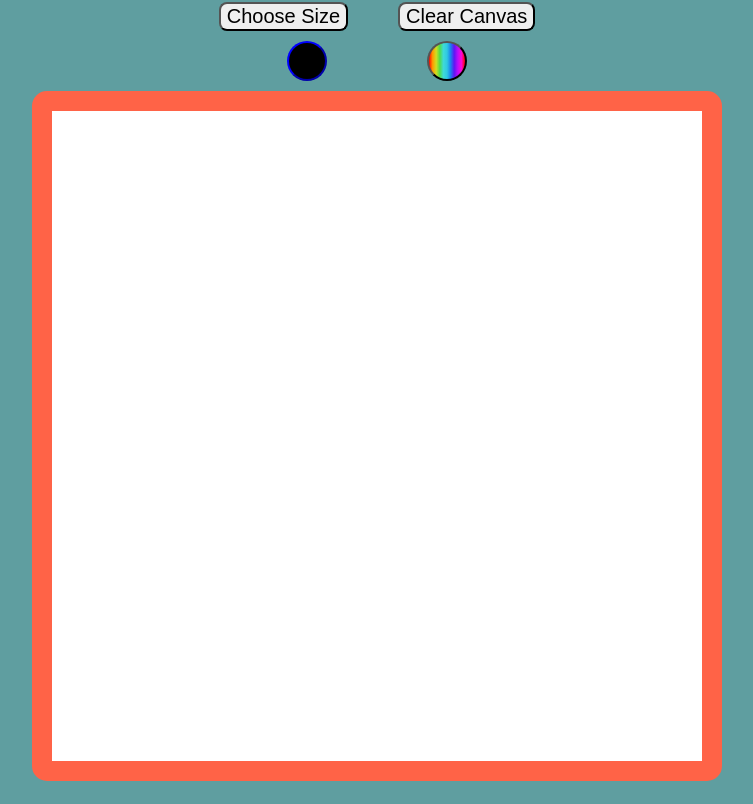
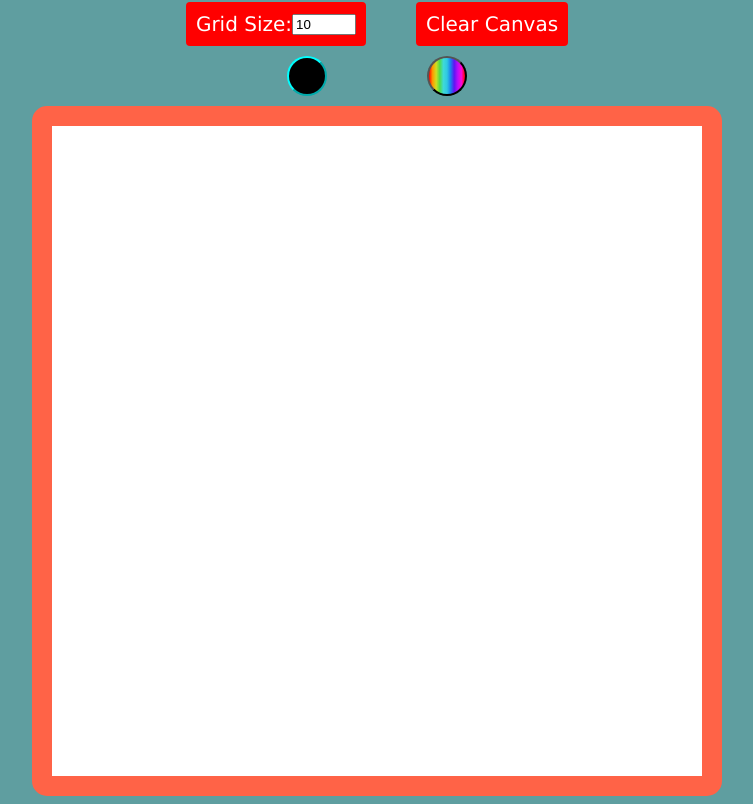
Before and after one commit to nitant-p/odin-etch-a-sketch, a plain HTML site: page index.html in a window 1280 px wide. Shown: the part 74-878 px from the top of the page, without its empty margins (263-1016 px from the left). Drawn offline with Linux system fonts and the light colour scheme.

Commit message:
Change size from button to number input

```diff
--- a/index.html
+++ b/index.html
@@ -11,7 +11,10 @@
 <body>
     <div class="header">Etch-a-Sketch</div>
     <div class="button-container">
-        <button class="size">Choose Size</button>
+        <div class="size-container">
+            <label for="size">Grid Size:</label>
+            <input type="number" id="size" name="size" min="1" max="100" value="10">
+        </div>
         <button class="clear">Clear Canvas</button>
     </div>
     <div class="color-chooser">
--- a/script.js
+++ b/script.js
@@ -28,8 +28,8 @@ function createGrid (size) {
         }));
 }
 
-const sizeButton = document.querySelector('.size');
-sizeButton.addEventListener('click', setSize);
+const sizeInput = document.querySelector('#size');
+sizeInput.addEventListener('input', () => createGrid(sizeInput.value));
 
 blackPaint.addEventListener('click', function (e) {
     color = 'black';
@@ -46,16 +46,6 @@ rainbowPaint.addEventListener('click', function (e) {
 
 const clearButton = document.querySelector('.clear');
 clearButton.addEventListener('click', clearCanvas);
-
-
-function setSize(e) {
-    let size = 101;
-
-    while (size > 100) {
-        size = prompt("How large should the grid be? Max is 100!");
-    }
-    createGrid(size);
-}
 
 function clearCanvas() {
     const tiles = document.querySelectorAll('.tile');
--- a/style.css
+++ b/style.css
@@ -5,9 +5,17 @@ body {
     background-color: cadetblue;
 }
 
-.size, .clear {
+.size-container, .clear {
+    display: flex;
+    justify-content: center;
+    align-items: center;
     font-size: 20px;
-    border-radius: 8px;
+    border-radius: 4px;
+    background-color: red;
+    color: white;
+    border: 0px;
+    font-family: Verdana, sans-serif;
+    padding: 10px;
 }
 
 .canvas-container {
@@ -59,7 +67,7 @@ body {
 }
 
 .selected {
-    border-color: blue;
+    border-color:aqua;
 }
 
 .rainbow {
```
